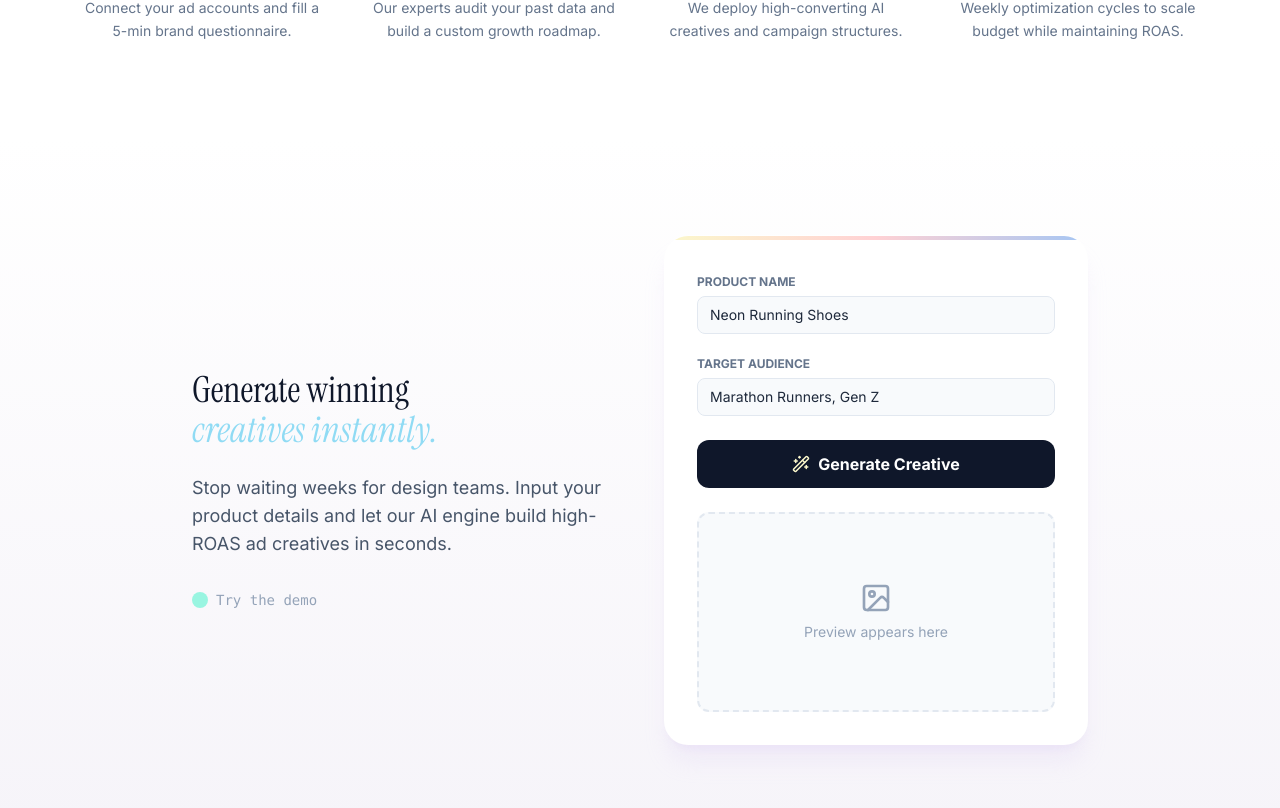
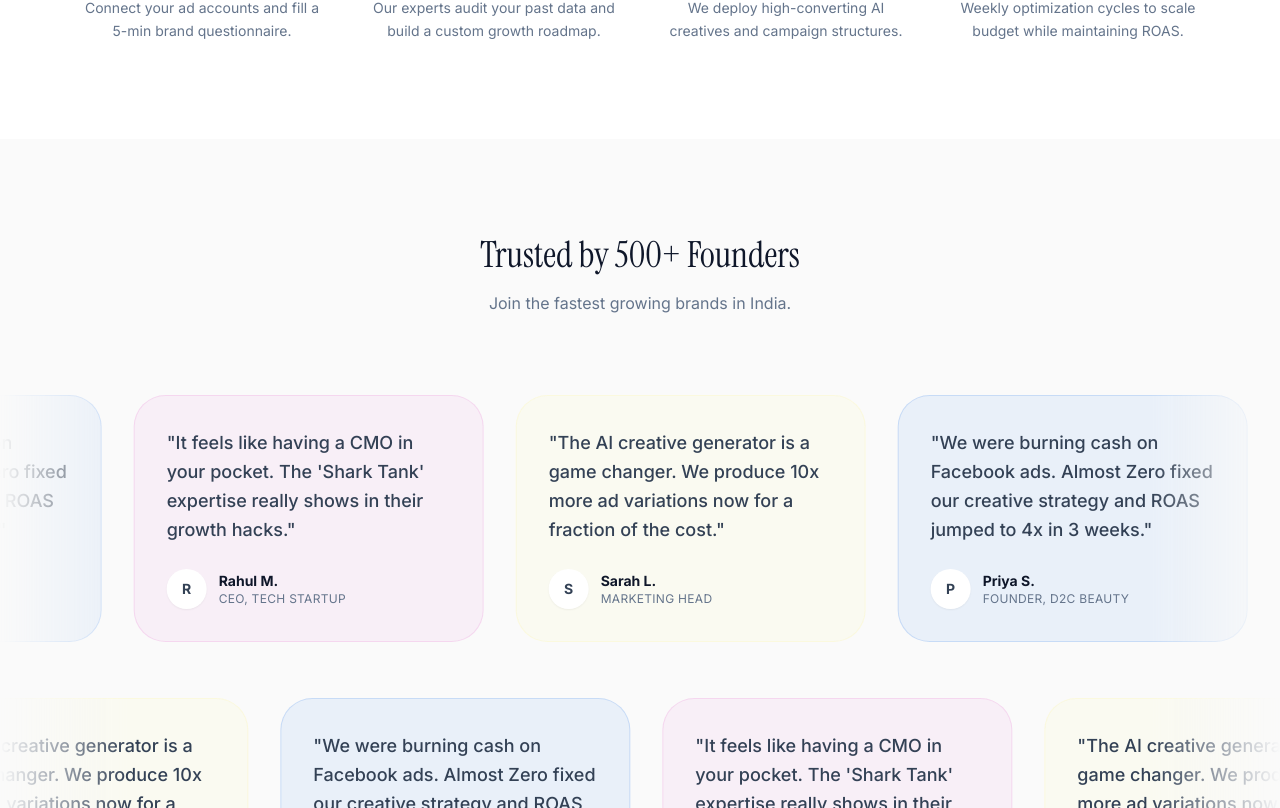
Before and after one commit to solicatehq/almostone, a React (Vite) app: page / in a window 1280 px wide. Shown: the part 3832-4640 px from the top of the page. Built offline with nearby package versions, Linux system fonts and the light colour scheme.

Commit message:
refactor: remove InteractiveDemo component and its usage from App

```diff
--- a/App.tsx
+++ b/App.tsx
@@ -7,7 +7,7 @@ import { Comparison } from './components/landing/Comparison';
 import { Features } from './components/landing/Features';
 
 import { Process } from './components/landing/Process';
-import { InteractiveDemo } from './components/landing/InteractiveDemo';
+
 import { Testimonials } from './components/landing/Testimonials';
 import { Pricing } from './components/landing/Pricing';
 import { Resources } from './components/landing/Resources';
@@ -31,7 +31,7 @@ function App() {
         <Features />
 
         <Process />
-        <InteractiveDemo />
+
         <Testimonials />
         <Pricing />
         <Resources />
--- a/components/landing/InteractiveDemo.tsx
+++ /dev/null
@@ -1,129 +0,0 @@
-import React, { useState } from 'react';
-import { motion, AnimatePresence } from 'framer-motion';
-import { Wand2, Loader2, Image as ImageIcon } from 'lucide-react';
-import { AnimateInView } from '../ui/AnimateInView';
-
-export const InteractiveDemo: React.FC = () => {
-  const [isGenerating, setIsGenerating] = useState(false);
-  const [showResult, setShowResult] = useState(false);
-
-  const handleGenerate = () => {
-    setIsGenerating(true);
-    setShowResult(false);
-    setTimeout(() => {
-      setIsGenerating(false);
-      setShowResult(true);
-    }, 2000);
-  };
-
-  return (
-    <section id="demo" className="py-24 px-4 bg-gradient-to-b from-white to-pastel-mauve/10">
-      <div className="max-w-4xl mx-auto flex flex-col md:flex-row items-center gap-12">
-
-        {/* Text Side */}
-        <AnimateInView className="flex-1 text-center md:text-left">
-          <h2 className="text-4xl font-serif text-slate-900 mb-6">
-            Generate winning <br/><span className="text-pastel-frosted italic">creatives instantly.</span>
-          </h2>
-          <p className="text-lg text-slate-600 mb-8">
-            Stop waiting weeks for design teams. Input your product details and let our AI engine build high-ROAS ad creatives in seconds.
-          </p>
-          <div className="hidden md:flex items-center gap-2 text-sm text-slate-400 font-mono">
-            <div className="w-4 h-4 rounded-full bg-pastel-mint animate-pulse"></div>
-            Try the demo
-          </div>
-        </AnimateInView>
-
-        {/* Interaction Side */}
-        <AnimateInView delay={0.2} className="flex-1 w-full max-w-md">
-          <div className="bg-white rounded-3xl shadow-xl shadow-pastel-mauve/20 border border-white/50 p-6 md:p-8 relative overflow-hidden">
-            <div className="absolute top-0 left-0 w-full h-1 bg-gradient-to-r from-pastel-lemon via-pastel-rose to-pastel-ice rounded-t-3xl"></div>
-
-            <div className="flex flex-col gap-4">
-                <div className="space-y-1">
-                    <label className="text-xs font-bold text-slate-500 uppercase">Product Name</label>
-                    <div className="w-full bg-slate-50 border border-slate-200 rounded-lg px-3 py-2 text-sm text-slate-800">
-                        Neon Running Shoes
-                    </div>
-                </div>
-
-                <div className="space-y-1">
-                    <label className="text-xs font-bold text-slate-500 uppercase">Target Audience</label>
-                    <div className="w-full bg-slate-50 border border-slate-200 rounded-lg px-3 py-2 text-sm text-slate-800">
-                        Marathon Runners, Gen Z
-                    </div>
-                </div>
-
-                <button
-                    onClick={handleGenerate}
-                    disabled={isGenerating}
-                    className="mt-2 w-full bg-slate-900 text-white py-3 rounded-xl font-bold flex items-center justify-center gap-2 hover:scale-[1.02] active:scale-95 transition-all disabled:opacity-80"
-                >
-                    {isGenerating ? <Loader2 className="animate-spin" size={18} /> : <Wand2 size={18} className="text-pastel-lemon" />}
-                    {isGenerating ? "Designing..." : "Generate Creative"}
-                </button>
-            </div>
-
-            {/* Result Area */}
-            <div className="mt-6 min-h-[200px] relative rounded-xl border-2 border-dashed border-slate-200 flex items-center justify-center bg-slate-50 overflow-hidden">
-                <AnimatePresence mode="wait">
-                    {!showResult && !isGenerating && (
-                        <motion.div
-                            initial={{ opacity: 0 }}
-                            animate={{ opacity: 1 }}
-                            exit={{ opacity: 0 }}
-                            className="text-slate-400 flex flex-col items-center gap-2"
-                        >
-                            <ImageIcon size={32} />
-                            <span className="text-sm">Preview appears here</span>
-                        </motion.div>
-                    )}
-
-                    {isGenerating && (
-                        <motion.div
-                            initial={{ opacity: 0 }}
-                            animate={{ opacity: 1 }}
-                            exit={{ opacity: 0 }}
-                            className="absolute inset-0 flex items-center justify-center bg-white/80 backdrop-blur-sm z-10"
-                        >
-                            <div className="flex flex-col items-center gap-2">
-                                <div className="w-12 h-12 rounded-full border-4 border-pastel-mauve border-t-transparent animate-spin"></div>
-                                <span className="text-xs font-bold text-pastel-mauve animate-pulse">AI is thinking...</span>
-                            </div>
-                        </motion.div>
-                    )}
-
-                    {showResult && (
-                        <motion.div
-                            initial={{ opacity: 0, scale: 0.9, y: 10 }}
-                            animate={{ opacity: 1, scale: 1, y: 0 }}
-                            className="w-full h-full relative group"
-                        >
-                            {/* Generated Ad Mock */}
-                            <div className="absolute inset-0 bg-gradient-to-br from-pastel-frosted to-pastel-orchid opacity-80"></div>
-                            <div className="absolute inset-0 p-4 flex flex-col justify-end text-white">
-                                <span className="bg-black/20 backdrop-blur-md self-start px-2 py-0.5 rounded text-[10px] mb-auto">Sponsored</span>
-                                <h3 className="font-serif text-2xl font-bold mb-1">Run on Air.</h3>
-                                <p className="text-xs opacity-90 mb-3">Experience the new Neon Boost technology.</p>
-                                <button className="bg-white text-slate-900 py-1.5 rounded-lg text-xs font-bold shadow-lg">Shop Now</button>
-                            </div>
-
-                            {/* Particles */}
-                            <motion.div
-                                initial={{ scale: 0 }}
-                                animate={{ scale: 1.5, opacity: 0 }}
-                                transition={{ duration: 0.6 }}
-                                className="absolute top-1/2 left-1/2 -translate-x-1/2 -translate-y-1/2 w-20 h-20 bg-white/30 rounded-full"
-                            />
-                        </motion.div>
-                    )}
-                </AnimatePresence>
-            </div>
-
-          </div>
-        </AnimateInView>
-
-      </div>
-    </section>
-  );
-};
```
